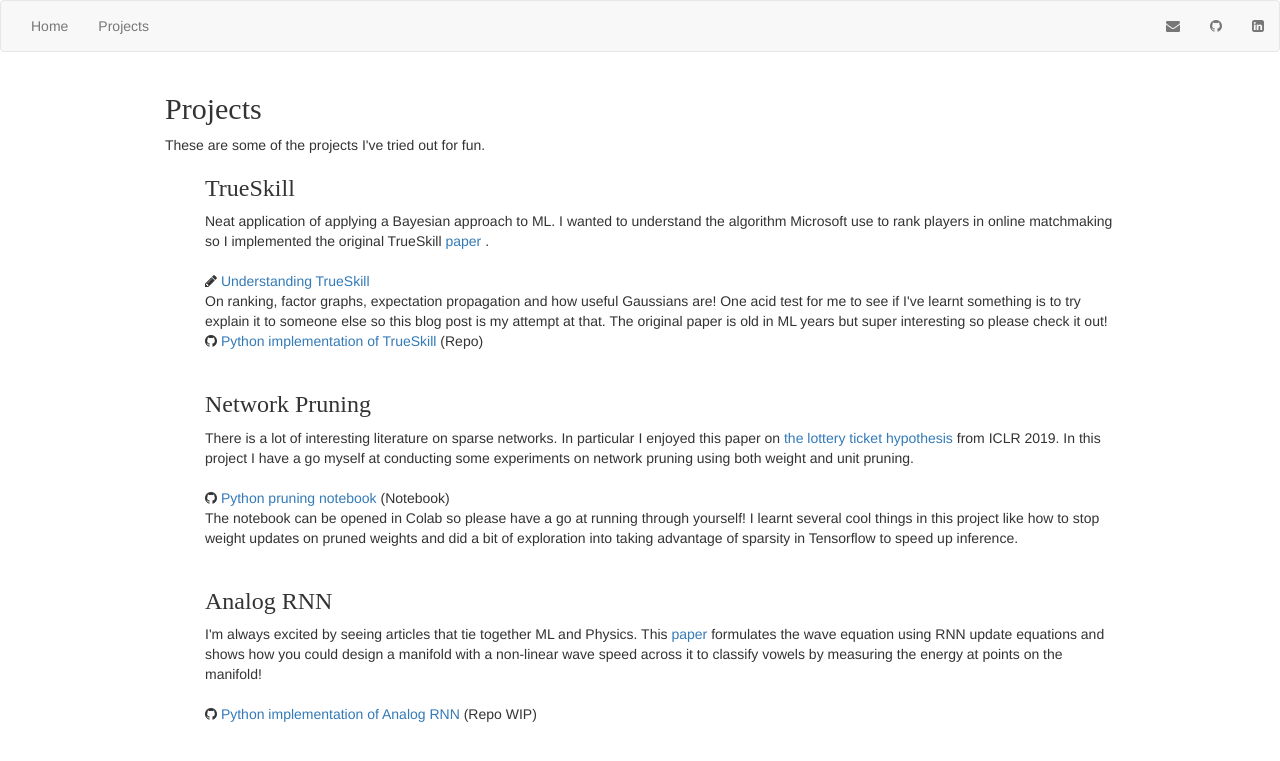
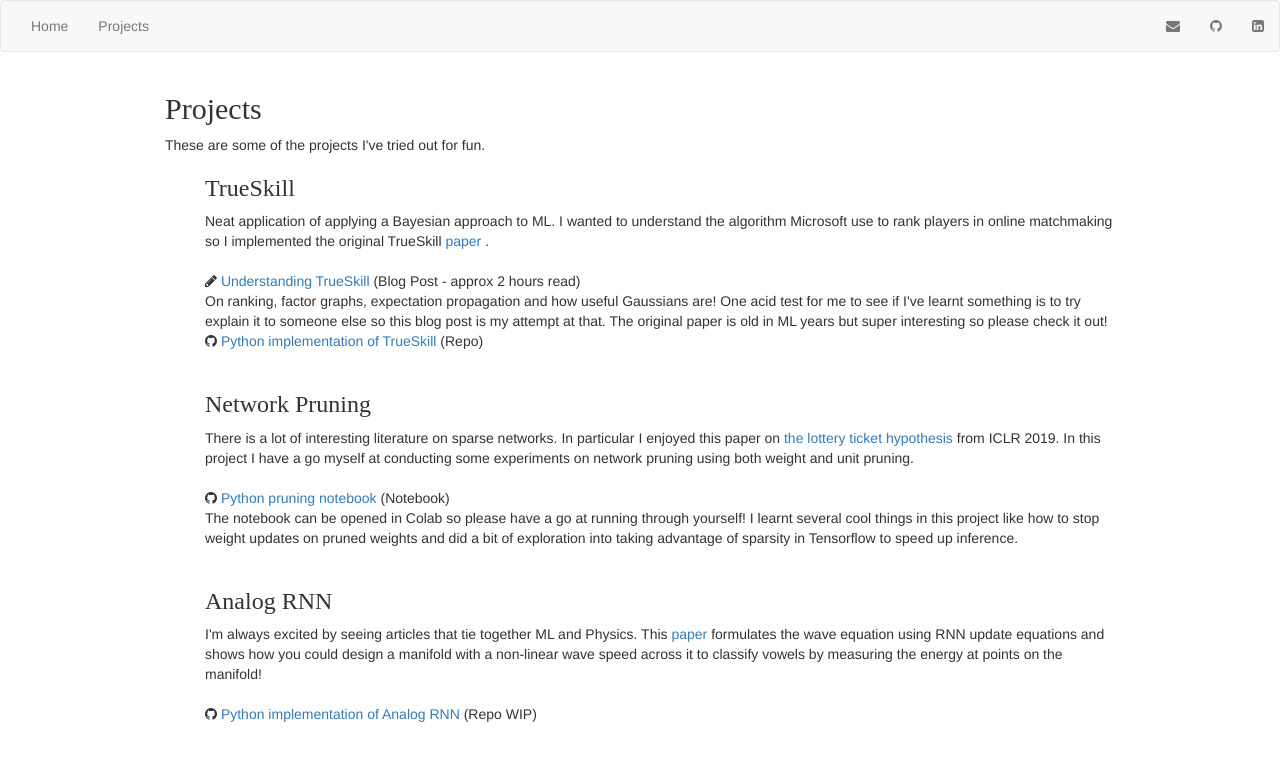
Before and after one commit to Nush395/Nush395.github.io, a Jekyll site: the page built from projects/index.html, in a window 1280 px wide. Shown: the top 761 px of the page. Built offline with Jekyll 4.4.1, drawn with Linux system fonts in a browser that asks for light colours.

Commit message:
Projects format change

```diff
--- a/projects/index.html
+++ b/projects/index.html
@@ -23,7 +23,7 @@ title: Projects
 			<i class="fa fa-pencil"></i>
 			<a href="https://nush395.github.io/2020/06/06/true-skill.html" title="Understanding TrueSkill">
 			Understanding TrueSkill
-			</a>
+			</a> (Blog Post - approx 2 hours read)
 			<br>
 			On ranking, factor graphs, expectation propagation and how useful Gaussians are! One acid test for me
 			to see if I've learnt something is to try explain it to someone else so this blog post is my attempt at
```
